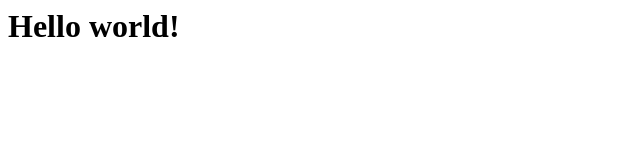
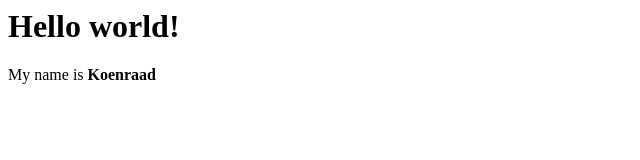
Before and after one commit to koenraadva/mlops-gh-actions, a plain HTML site: page index.html in a window 1280 px wide. Shown: the whole page, without its empty margins (0-640 px from the left). Drawn offline with Linux system fonts and the light colour scheme.

Commit message:
feat: Display my name

```diff
--- a/index.html
+++ b/index.html
@@ -7,5 +7,6 @@
 </head>
 <body>
     <h1>Hello world!</h1>
+    <p>My name is <strong>Koenraad</strong></p>
 </body>
 </html>
```
Also changed, not shown: 1 other file.
